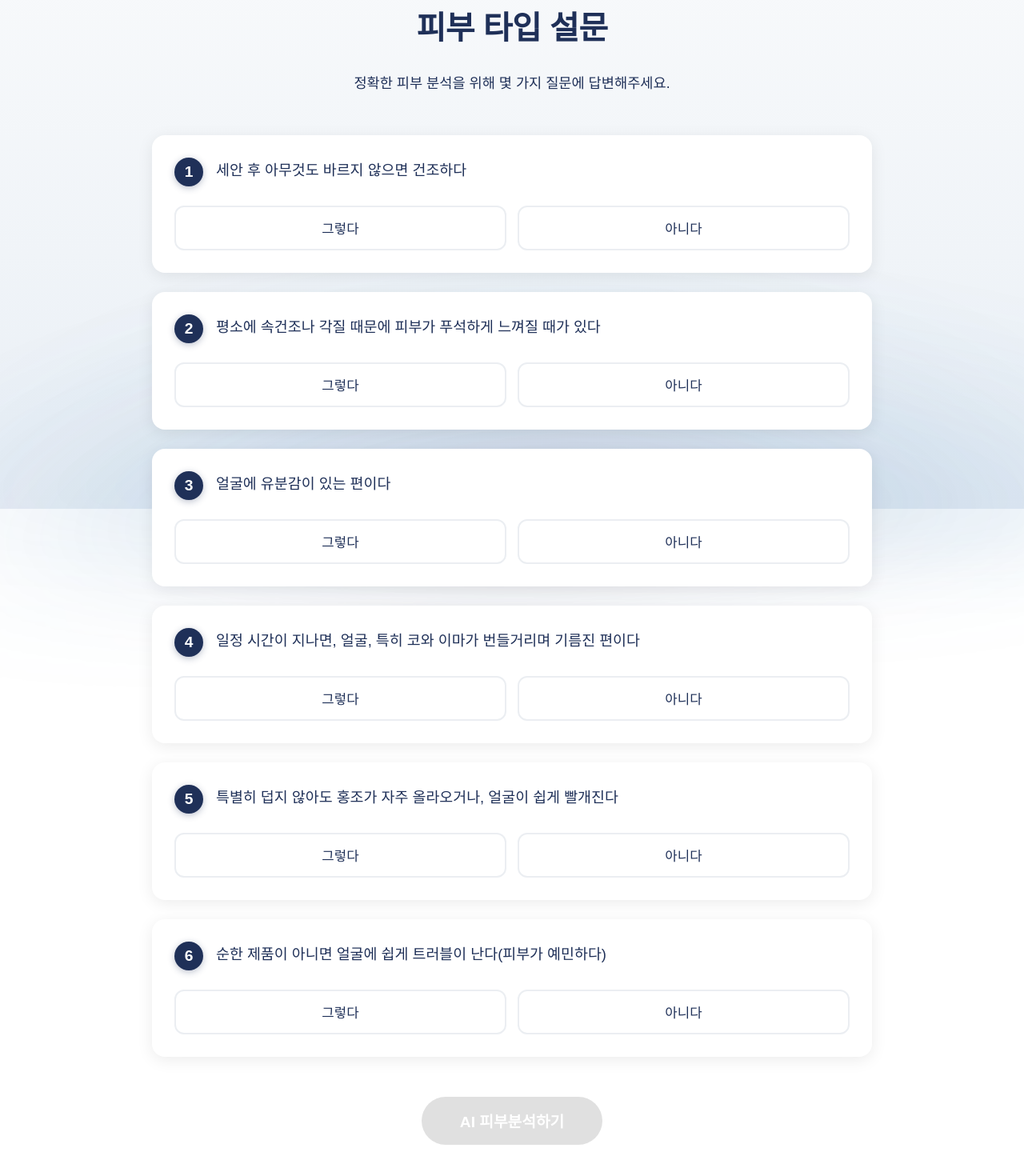
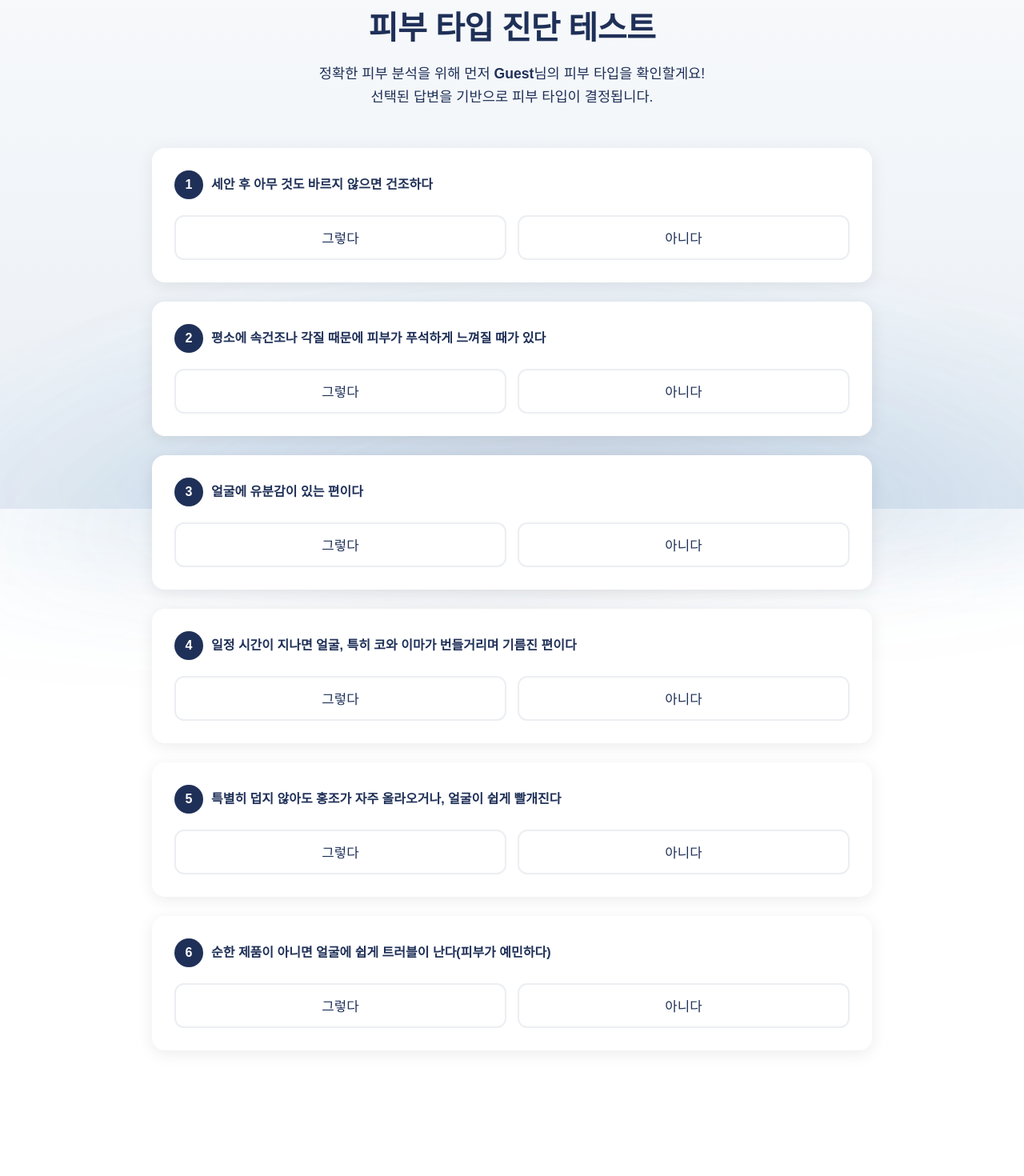
Before and after one commit to tab-captains/RE-Skin-fe, a React (Vite) app: page /skin-survey in a window 1280 px wide. Shown: the part 164-1634 px from the top of the page at 80% size. Built offline with nearby package versions, Linux system fonts and the light colour scheme; no server answers.

Commit message:
design: SkinTypeSurveyPage.jsx 애니메이션 처리.

```diff
--- a/src/features/analysis/pages/SkinTypeSurveyPage.jsx
+++ b/src/features/analysis/pages/SkinTypeSurveyPage.jsx
@@ -1,19 +1,23 @@
-import React, { useState, useEffect } from 'react';
+import React, { useState } from 'react';
 import styled from 'styled-components';
 import colors from '../../common/colors';
 import { useNavigate } from 'react-router-dom';
+import { useAuth } from "../../auth/context/AuthContext";
+import useReveal from "../../common/hooks/useReveal";
 
 const questions = [
-  '세안 후 아무것도 바르지 않으면 건조하다',
+  '세안 후 아무 것도 바르지 않으면 건조하다',
   '평소에 속건조나 각질 때문에 피부가 푸석하게 느껴질 때가 있다',
   '얼굴에 유분감이 있는 편이다',
-  '일정 시간이 지나면, 얼굴, 특히 코와 이마가 번들거리며 기름진 편이다',
+  '일정 시간이 지나면 얼굴, 특히 코와 이마가 번들거리며 기름진 편이다',
   '특별히 덥지 않아도 홍조가 자주 올라오거나, 얼굴이 쉽게 빨개진다',
   '순한 제품이 아니면 얼굴에 쉽게 트러블이 난다(피부가 예민하다)',
 ];
+
 const SkinTypeSurveyPage = () => {
   const navigate = useNavigate();
   const [answers, setAnswers] = useState({});
+  const { user } = useAuth();
 
   const handleAnswer = (questionIndex, answer) => {
     setAnswers((prev) => ({
@@ -26,22 +30,29 @@ const SkinTypeSurveyPage = () => {
 
   const handleSubmit = () => {
     if (allAnswered) {
-      // 설문 결과를 localStorage에 저장 (나중에 사용할 수 있도록)
       localStorage.setItem('skinTypeSurvey', JSON.stringify(answers));
       navigate('/upload');
     }
   };
 
+  const { ref: topRef, isRevealed: topReveal } = useReveal();
+
   return (
     <PageWrapper>
-      <Title>피부 타입 설문</Title>
+      <TopSection ref={topRef} $revealed={topReveal}>
+        <Title>피부 타입 진단 테스트</Title>
         <Description>
-        정확한 피부 분석을 위해 몇 가지 질문에 답변해주세요.
+          정확한 피부 분석을 위해 먼저 <b>{user ? user.username : "Guest"}</b>님의 피부 타입을 확인할게요!<br />
+          선택된 답변을 기반으로 피부 타입이 결정됩니다.
         </Description>
+      </TopSection>
 
       <QuestionsContainer>
-        {questions.map((question, index) => (
-          <QuestionCard key={index}>
+        {questions.map((question, index) => {
+          const { ref, isRevealed } = useReveal();
+
+          return (
+            <QuestionCard ref={ref} key={index} $revealed={isRevealed}>
               <QuestionHeader>
                 <QuestionNumber>{index + 1}</QuestionNumber>
                 <QuestionText>{question}</QuestionText>
@@ -53,6 +64,7 @@ const SkinTypeSurveyPage = () => {
                 >
                   그렇다
                 </AnswerButton>
+
                 <AnswerButton
                   $selected={answers[index] === false}
                   onClick={() => handleAnswer(index, false)}
@@ -61,16 +73,15 @@ const SkinTypeSurveyPage = () => {
                 </AnswerButton>
               </AnswerButtons>
             </QuestionCard>
-        ))}
+          );
+        })}
       </QuestionsContainer>
 
-      <SubmitButton
-        onClick={handleSubmit}
-        disabled={!allAnswered}
-        $disabled={!allAnswered}
-      >
+      <SubmitWrapper $show={allAnswered}>
+        <SubmitButton onClick={handleSubmit}>
           AI 피부분석하기
         </SubmitButton>
+      </SubmitWrapper>
     </PageWrapper>
   );
 };
@@ -83,6 +94,19 @@ const PageWrapper = styled.div`
   display: flex;
   flex-direction: column;
   align-items: center;
+`;
+
+const TopSection = styled.div`
+  opacity: 0;
+  transform: translateY(30px);
+  transition: 1s ease;
+
+  ${({ $revealed }) =>
+    $revealed &&
+    `
+      opacity: 1;
+      transform: translateY(0);
+    `}
 `;
 
 const Title = styled.h1`
@@ -119,22 +143,26 @@ const QuestionCard = styled.div`
   display: flex;
   flex-direction: column;
   gap: 20px;
-  transition: transform 0.2s ease, box-shadow 0.2s ease;
+  opacity: 0;
+  transform: translateY(40px);
+  transition: 1s ease;
 
-  &:hover {
-    transform: translateY(-2px);
-    box-shadow: 0 6px 24px rgba(0, 0, 0, 0.12);
-  }
+  ${({ $revealed }) =>
+    $revealed &&
+    `
+      opacity: 1;
+      transform: translateY(0);
+    `}
 `;
 
 const QuestionHeader = styled.div`
   display: flex;
   align-items: flex-start;
-  gap: 16px;
+  gap: 10px;
 `;
 
 const QuestionNumber = styled.div`
-  font-size: 1.2rem;
+  font-size: 1rem;
   font-weight: bold;
   color: white;
   background: ${colors.primary};
@@ -145,21 +173,20 @@ const QuestionNumber = styled.div`
   align-items: center;
   justify-content: center;
   flex-shrink: 0;
-  box-shadow: 0 2px 8px rgba(31, 48, 88, 0.3);
 `;
 
 const QuestionText = styled.div`
-  font-size: 1.15rem;
+  font-size: 1rem;
   color: ${colors.primary};
   line-height: 1.7;
   flex: 1;
-  font-weight: 500;
+  font-weight: 700;
+  margin-top: 4px;
 `;
 
 const AnswerButtons = styled.div`
   display: flex;
   gap: 14px;
-  margin-top: 4px;
 `;
 
 const AnswerButton = styled.button`
@@ -173,40 +200,34 @@ const AnswerButton = styled.button`
   font-weight: ${({ $selected }) => ($selected ? '600' : '500')};
   cursor: pointer;
   transition: all 0.3s ease;
-  box-shadow: ${({ $selected }) => ($selected ? '0 4px 12px rgba(31, 48, 88, 0.25)' : 'none')};
+`;
 
-  &:hover {
-    border-color: ${colors.primary};
-    background-color: ${({ $selected }) => ($selected ? colors.primary : colors.box)};
-    transform: translateY(-1px);
-    box-shadow: ${({ $selected }) => ($selected ? '0 4px 12px rgba(31, 48, 88, 0.25)' : '0 2px 8px rgba(31, 48, 88, 0.15)')};
-  }
+const SubmitWrapper = styled.div`
+  opacity: 0;
+  transform: translateY(20px);
+  transition: 0.5s ease;
 
-  &:active {
+  ${({ $show }) =>
+    $show &&
+    `
+      opacity: 1;
       transform: translateY(0);
-  }
+    `}
 `;
 
 const SubmitButton = styled.button`
-  padding: 16px 48px;
+  padding: 15px 47px;
   border-radius: 30px;
-  background: ${({ $disabled }) => ($disabled ? '#ccc' : colors.primary)};
+  background: ${colors.primary};
   color: white;
   border: none;
-  cursor: ${({ $disabled }) => ($disabled ? 'not-allowed' : 'pointer')};
+  cursor: pointer;
   font-size: 1.2rem;
-  font-weight: bold;
-  transition: all 0.3s ease;
-  opacity: ${({ $disabled }) => ($disabled ? 0.6 : 1)};
-  box-shadow: ${({ $disabled }) => ($disabled ? 'none' : '0 4px 16px rgba(31, 48, 88, 0.3)')};
+  box-shadow: 0 4px 16px rgba(31, 48, 88, 0.3);
+  transition: 0.3s ease;
 
   &:hover {
-    background: ${({ $disabled }) => ($disabled ? '#ccc' : colors.textAccent)};
-    transform: ${({ $disabled }) => ($disabled ? 'none' : 'translateY(-2px)')};
-    box-shadow: ${({ $disabled }) => ($disabled ? 'none' : '0 6px 20px rgba(31, 48, 88, 0.4)')};
-  }
-
-  &:active {
-    transform: translateY(0);
+    background: ${colors.textAccent};
+    transform: translateY(-2px);
   }
 `;
```
Lines whose indentation alone changed are shown as unchanged.
